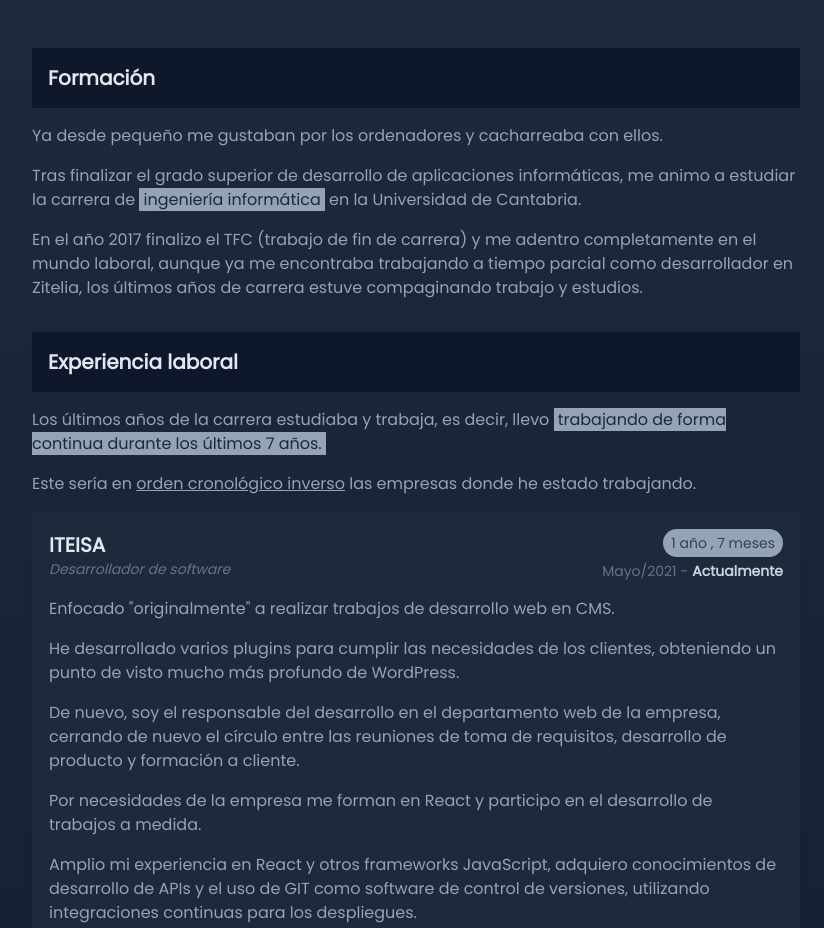
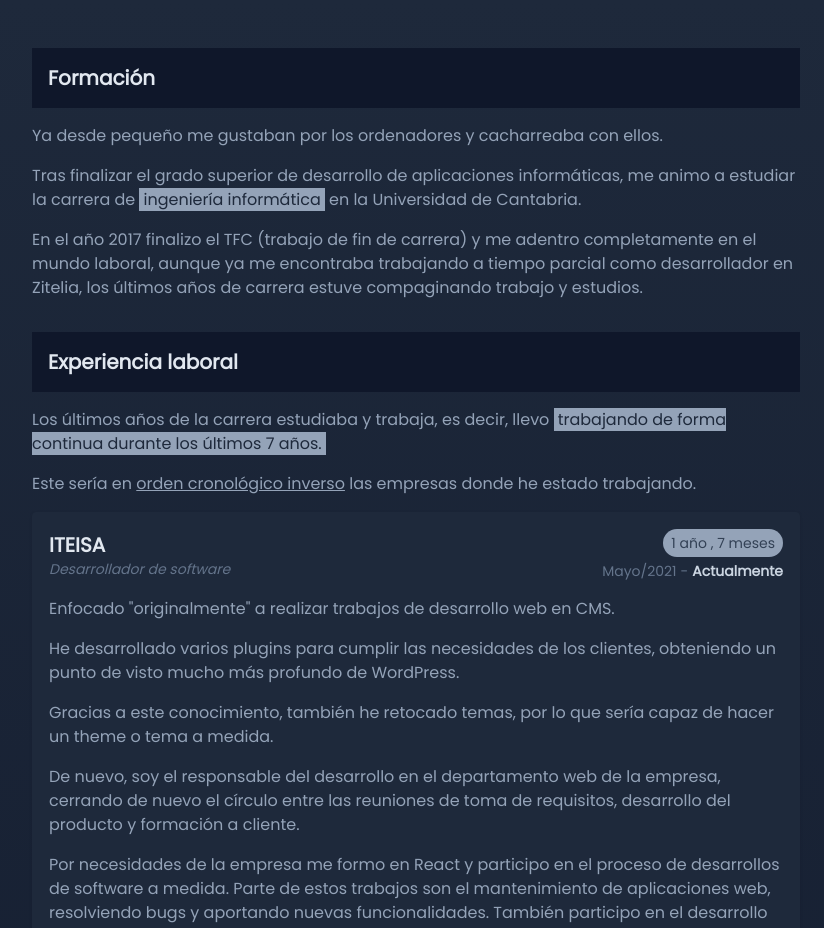
Before and after one commit to javiervallejooca/javiervallejo.me, a React (Vite) app: page /sobre-mi in a window 1280 px wide. Shown: the top 928 px of the page, without its empty margins (224-1048 px from the left). Built offline with nearby package versions, Linux system fonts and the light colour scheme.

Commit message:
Mejoras en las descripciones

```diff
--- a/src/components/Company.jsx
+++ b/src/components/Company.jsx
@@ -96,19 +96,26 @@ const Company = ({
               WordPress.
             </p>
             <p className="mb-4">
+              Gracias a este conocimiento, también he retocado temas, por lo que
+              sería capaz de hacer un theme o tema a medida.
+            </p>
+            <p className="mb-4">
               De nuevo, soy el responsable del desarrollo en el departamento web
               de la empresa, cerrando de nuevo el círculo entre las reuniones de
-              toma de requisitos, desarrollo de producto y formación a cliente.
+              toma de requisitos, desarrollo del producto y formación a cliente.
             </p>
             <p className="mb-4">
-              Por necesidades de la empresa me forman en React y participo en el
-              desarrollo de trabajos a medida.
+              Por necesidades de la empresa me formo en React y participo en el
+              proceso de desarrollos de software a medida. Parte de estos
+              trabajos son el mantenimiento de aplicaciones web, resolviendo
+              bugs y aportando nuevas funcionalidades. También participo en el
+              desarrollo de nuevos proyectos.
             </p>{" "}
             <p className="mb-4">
-              Amplio mi experiencia en React y otros frameworks JavaScript,
-              adquiero conocimientos de desarrollo de APIs y el uso de GIT como
-              software de control de versiones, utilizando integraciones
-              continuas para los despliegues.
+              Amplio mi experiencia en React y otros frameworks JavaScript, como
+              NextJS y Eleventy. Adquiero conocimientos en el desarrollo de APIs
+              y el uso de GIT como software de control de versiones, utilizando
+              integraciones continuas para los despliegues.
             </p>
           </>
         )}
```
